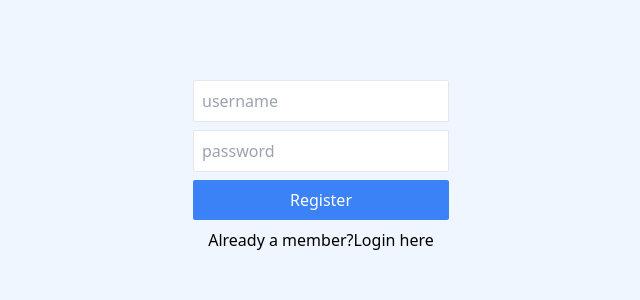
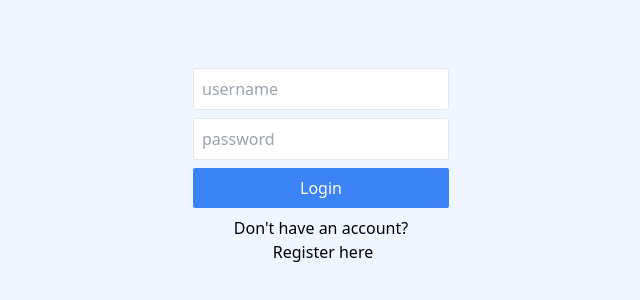
Before and after one commit to ronneylogs/ChitChatte, a React (Vite) app in the folder client/: page / in a window 1280 px wide. Shown: the part 210-510 px from the top of the page, without its empty margins (319-959 px from the left). Built offline with nearby package versions, Linux system fonts and the light colour scheme; no server answers.

Commit message:
made minor UI changes

```diff
--- a/client/src/Chat.jsx
+++ b/client/src/Chat.jsx
@@ -60,7 +60,11 @@ export default function Chat(){
             showOnlinePeople(messageData.online);
         }
         else if('text' in messageData) {
-            setMessages(prev=> ([...prev,{...messageData}]));
+            if(messageData.sender === selectedUserId){
+                setMessages(prev=> ([...prev,{...messageData}]));
+
+            }
+
         }
     }
 
--- a/client/src/RegisterAndLoginForm.jsx
+++ b/client/src/RegisterAndLoginForm.jsx
@@ -12,7 +12,7 @@ export default function RegisterAndLoginForm(){
     // Username for registering id.
     const {setUsername:setLoggedInUsername,setId} =  useContext(UserContext);
 
-    const[isLoginOrRegister, setIsLoginOrRegister] = useState('register');
+    const[isLoginOrRegister, setIsLoginOrRegister] = useState('login');
 
     //
     async function handleSubmit(ev) {
@@ -47,13 +47,13 @@ export default function RegisterAndLoginForm(){
                     {isLoginOrRegister === 'register' && (
                         <div>
                             Already a member?
-                            <button onClick={()=> setIsLoginOrRegister('login')}> Login here</button>
+                            <button className="ml-1" onClick={()=> setIsLoginOrRegister('login')}> Login here</button>
                         </div>
                     )}
                     {isLoginOrRegister === 'login' && (
                         <div>
                             Don't have an account?
-                            <button onClick={()=> setIsLoginOrRegister('register')}> Register here</button>
+                            <button className="ml-1" onClick={()=> setIsLoginOrRegister('register')}> Register here</button>
                         </div>
                     )}
 
```
